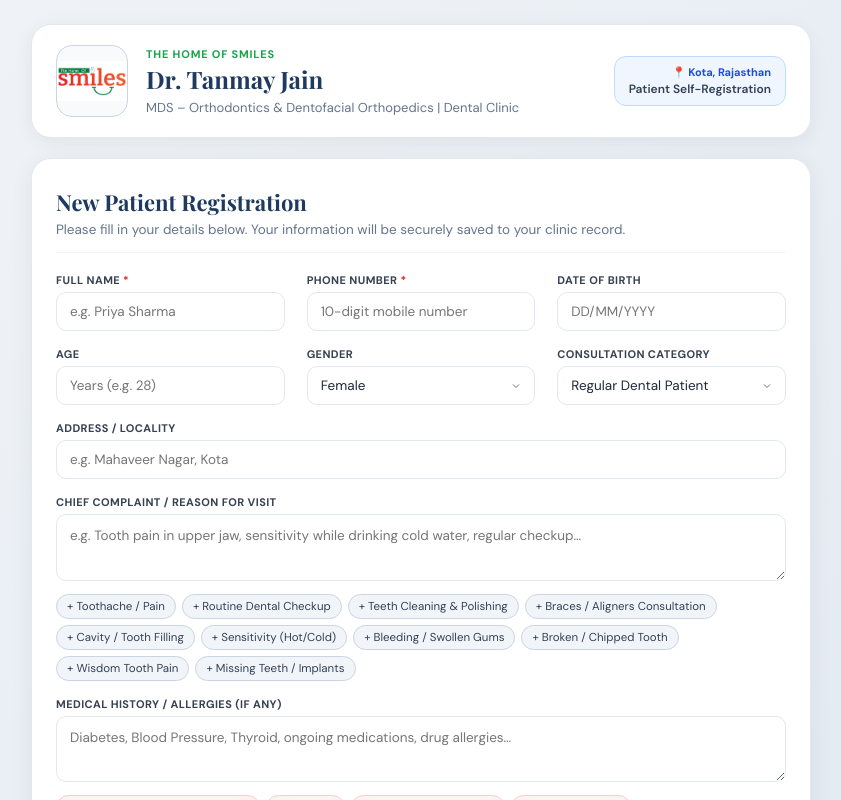
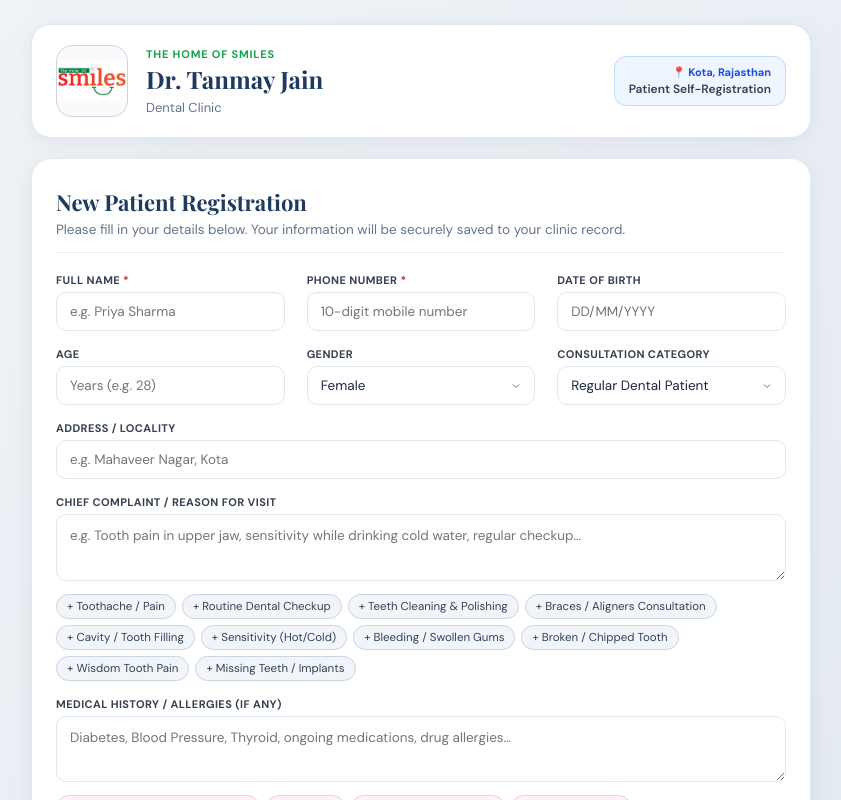
Before and after one commit to Gagan-jain-004/nextsmile, a Next.js app: page /register in a window 1280 px wide. Shown: the top 800 px of the page, without its empty margins (219-1060 px from the left). Built offline with nearby package versions, Linux system fonts and the light colour scheme.

Commit message:
#designation removed

```diff
--- a/src/app/register/page.js
+++ b/src/app/register/page.js
@@ -230,7 +230,8 @@ export default function RegisterPage() {
               Dr. Tanmay Jain
             </h1>
             <p style={{ fontSize: '13px', color: '#64748b', margin: 0 }}>
-              MDS – Orthodontics &amp; Dentofacial Orthopedics | Dental Clinic
+              {/* MDS – Orthodontics &amp; Dentofacial Orthopedics | */}
+               Dental Clinic
             </p>
           </div>
 
```
